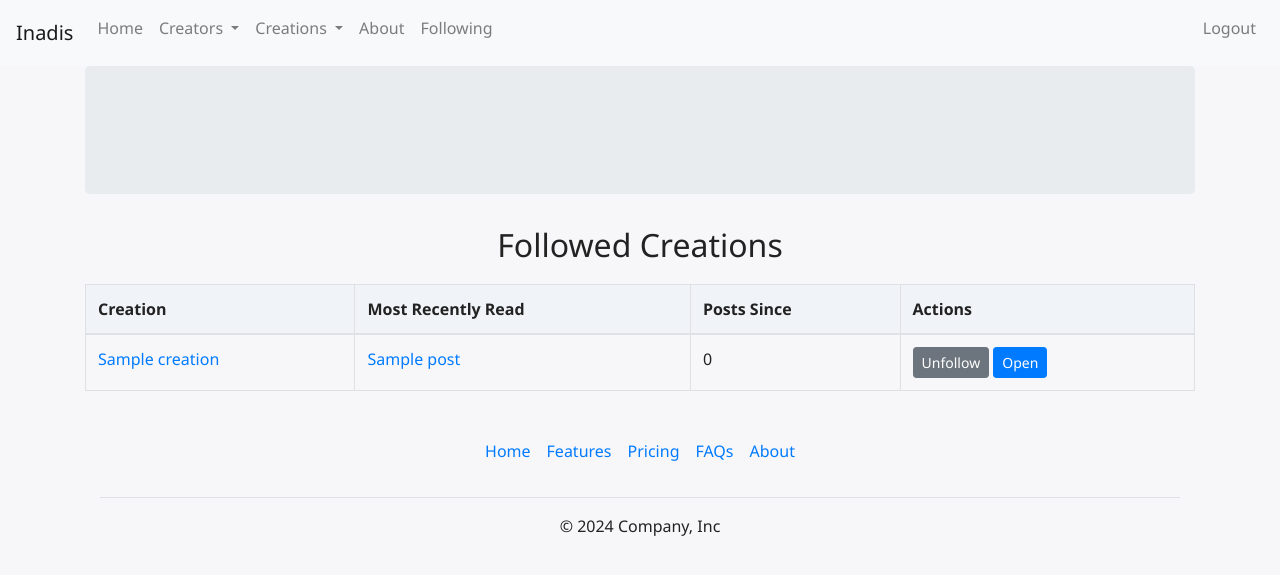
After one commit to trainingmb/inadis, a Flask app: page /app/v1/following in a window 1280 px wide. The commit adds this page. Shown: the top 575 px of the page. Run offline with Flask 3, Linux system fonts and the light colour scheme; a user stored in the database is signed in; tables that the repository leaves empty hold one stand-in row (values such as "Sample post").

Commit message:
Following logic

```diff
--- a/app/v1/templates/includes/_navbar.html
+++ b/app/v1/templates/includes/_navbar.html
@@ -34,6 +34,11 @@
       <li class="nav-item nav-item-about">
         <a class="nav-link" href="{{ url_for('app_views.about') }}">About</a>
       </li>
+      {% if current_user.is_authenticated %}
+      <li class="nav-item nav-item-following">
+        <a class="nav-link" href="{{ url_for('app_views.following_creations') }}">Following</a>
+      </li>
+      {% endif %}
 
     </ul>
     <ul class="navbar-nav ml-auto">
--- /dev/null
+++ b/app/v1/templates/user/following_creations.html
@@ -0,0 +1,36 @@
+{% extends "base.html" %}
+
+{% block content %}
+<h2>Followed Creations</h2>
+<table class="table">
+  <thead>
+    <tr>
+      <th>Creation</th>
+      <th>Most Recently Read</th>
+      <th>Posts Since</th>
+      <th>Actions</th>
+    </tr>
+  </thead>
+  <tbody>
+    {% for row in rows %}
+    <tr>
+      <td><a href="{{ url_for('app_views.creation_view', creation_id=row.creation.id) }}">{{ row.creation.name }}</a></td>
+      <td>
+        {% if row.last_post %}
+          <a href="{{ url_for('app_views.post_view', post_id=row.last_post.id) }}">{{ row.last_post.title }}</a>
+        {% else %}
+          (none)
+        {% endif %}
+      </td>
+      <td>{{ row.posts_since }}</td>
+      <td>
+        <form method="post" action="{{ url_for('app_views.unfollow_creation', creation_id=row.creation.id) }}" style="display:inline;">
+          <button type="submit" class="btn btn-sm btn-secondary">Unfollow</button>
+        </form>
+        <a class="btn btn-sm btn-primary" href="{{ url_for('app_views.creation_view', creation_id=row.creation.id) }}">Open</a>
+      </td>
+    </tr>
+    {% endfor %}
+  </tbody>
+</table>
+{% endblock %}
--- a/app/v1/views/users.py
+++ b/app/v1/views/users.py
@@ -75,7 +75,7 @@ def follow_creator(creator_id):
     if not UserFollowsCreator.query.filter_by(user_id=current_user.id, creator_id=creator_id).first():
         db.session.add(UserFollowsCreator(user_id=current_user.id, creator_id=creator_id))
         db.session.commit()
-    return redirect(url_for('app_views.list_creators'))
+    return redirect(request.referrer or url_for('app_views.list_creators'))
 
 @app_views.route('/creators/<string:creator_id>/unfollow', methods=['POST'])
 @login_required
@@ -84,7 +84,7 @@ def unfollow_creator(creator_id):
     if rel:
         db.session.delete(rel)
         db.session.commit()
-    return redirect(url_for('app_views.list_creators'))
+    return redirect(request.referrer or url_for('app_views.list_creators'))
 
 @app_views.route('/creations')
 def list_creations():
@@ -98,7 +98,7 @@ def follow_creation(creation_id):
     if not UserFollowsCreation.query.filter_by(user_id=current_user.id, creation_id=creation_id).first():
         db.session.add(UserFollowsCreation(user_id=current_user.id, creation_id=creation_id))
         db.session.commit()
-    return redirect(url_for('app_views.list_creations'))
+    return redirect(request.referrer or url_for('app_views.list_creations'))
 
 @app_views.route('/creations/<creation_id>/unfollow', methods=['POST'])
 @login_required
@@ -107,7 +107,7 @@ def unfollow_creation(creation_id):
     if rel:
         db.session.delete(rel)
         db.session.commit()
-    return redirect(url_for('app_views.list_creations'))
+    return redirect(request.referrer or url_for('app_views.list_creations'))
 
 @app_views.route('/creations/<creation_id>')
 def creation_view(creation_id):
@@ -309,6 +309,36 @@ def continue_creation(creation_id):
     flash('No unread posts found for this creation.')
     return redirect(url_for('app_views.creation_view', creation_id=creation_id))
 
+
+@app_views.route('/following')
+@login_required
+def following_creations():
+    """Show a table of creations the current user follows with most recent read and posts-since counts."""
+    followed_rels = UserFollowsCreation.query.filter_by(user_id=current_user.id).all()
+    rows = []
+    for rel in followed_rels:
+        creation = Creation.query.get(rel.creation_id)
+        if not creation:
+            continue
+        # get per-creation progress
+        prog = current_user.get_creation_progress(creation.id)
+        last_ref = prog.last_reference if prog and prog.last_reference is not None else None
+        last_post = None
+        if last_ref is not None:
+            # find the post with that reference (or the nearest)
+            posts = sorted(creation.posts, key=lambda p: p.reference)
+            for p in posts[::-1]:
+                if p.reference <= last_ref:
+                    last_post = p
+                    break
+        # count posts since last_ref
+        if last_ref is None:
+            posts_since = len(creation.posts)
+        else:
+            posts_since = sum(1 for p in creation.posts if p.reference > last_ref)
+        rows.append({'creation': creation, 'last_post': last_post, 'posts_since': posts_since})
+    return render_template('user/following_creations.html', rows=rows)
+
 @app_views.route('/export_epub', methods=['POST'])
 @login_required
 def export_epub():
```
